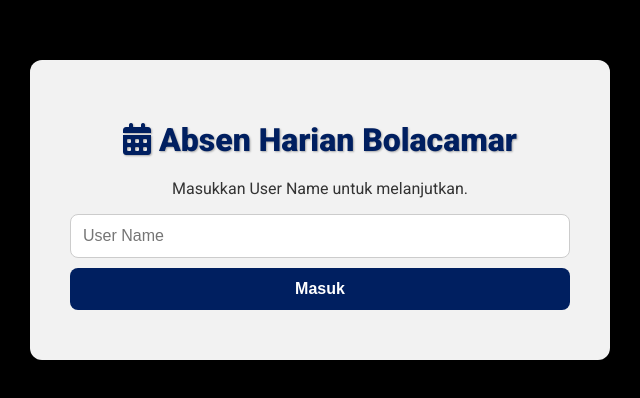
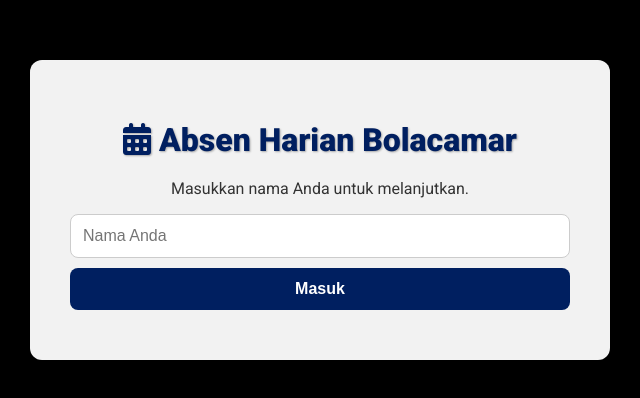
Before and after one commit to cindygracia337-cmd/absensi-harian-bolacamar, a plain HTML site: page index.html in a window 1280 px wide. Shown: the part 210-608 px from the top of the page, 320-960 px from the left. Drawn offline with nearby package versions, Linux system fonts and the light colour scheme.

Commit message:
Update index.html

```diff
--- a/index.html
+++ b/index.html
@@ -179,9 +179,9 @@
 <body>
     <div class="container" id="loginPage">
         <h1><i class="fas fa-calendar-alt"></i> Absen Harian Bolacamar</h1>
-        <p>Masukkan User Name untuk melanjutkan.</p>
+        <p>Masukkan nama Anda untuk melanjutkan.</p>
         <div class="input-group">
-            <input type="text" id="usernameInput" placeholder="User Name">
+            <input type="text" id="usernameInput" placeholder="Nama Anda">
         </div>
         <button id="loginBtn">Masuk</button>
     </div>
```
